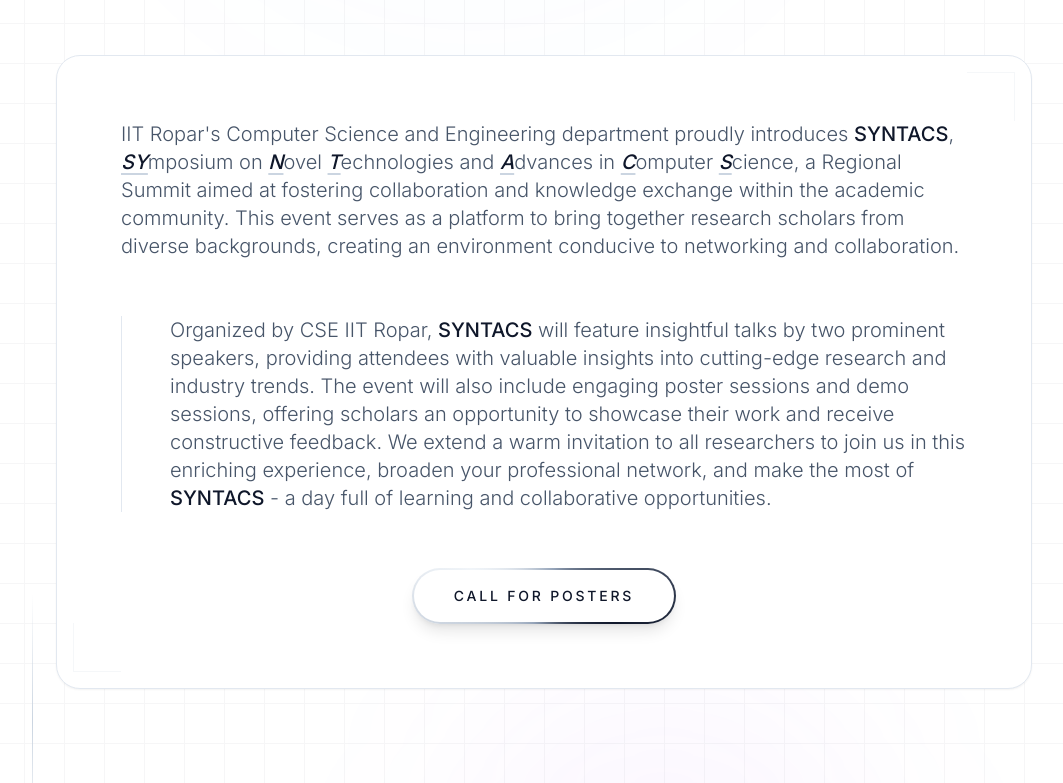
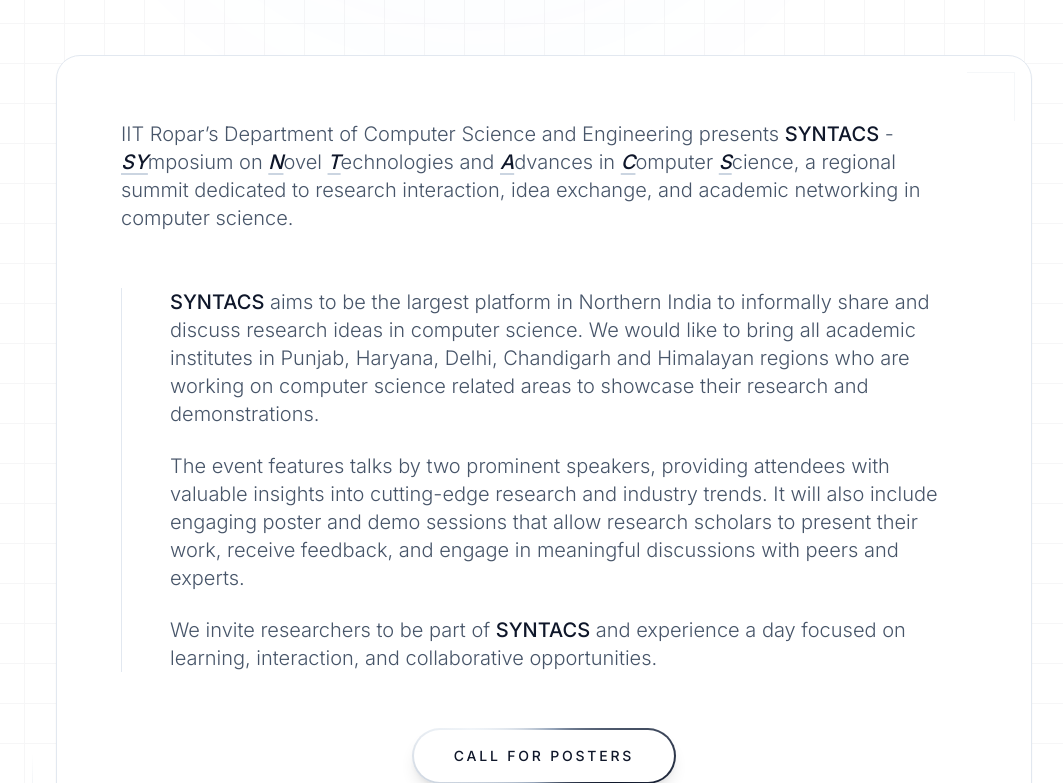
Before and after one commit to encodedCoder/syntacs2026, a Next.js app: page / in a window 1280 px wide. Shown: the part 3497-4280 px from the top of the page, without its empty margins (96-1159 px from the left). Built offline with nearby package versions, Linux system fonts and the light colour scheme.

Commit message:
Update welcome section content

```diff
--- a/src/components/WelcomeSection.tsx
+++ b/src/components/WelcomeSection.tsx
@@ -89,18 +89,26 @@
                 transition={{ duration: 0.8, delay: 0.2 }}
                 className="text-slate-600 text-base md:text-xl leading-relaxed text-justify md:text-left font-light"
               >
-                IIT Ropar's Computer Science and Engineering department proudly introduces <span className="text-slate-900 font-medium">SYNTACS</span>, <span className="text-slate-900 font-medium italic underline decoration-slate-300 underline-offset-4">SY</span>mposium on <span className="text-slate-900 font-medium italic underline decoration-slate-300 underline-offset-4">N</span>ovel <span className="text-slate-900 font-medium italic underline decoration-slate-300 underline-offset-4">T</span>echnologies and <span className="text-slate-900 font-medium italic underline decoration-slate-300 underline-offset-4">A</span>dvances in <span className="text-slate-900 font-medium italic underline decoration-slate-300 underline-offset-4">C</span>omputer <span className="text-slate-900 font-medium italic underline decoration-slate-300 underline-offset-4">S</span>cience, a Regional Summit aimed at fostering collaboration and knowledge exchange within the academic community. This event serves as a platform to bring together research scholars from diverse backgrounds, creating an environment conducive to networking and collaboration.
+                IIT Ropar’s Department of Computer Science and Engineering presents <span className="text-slate-900 font-medium">SYNTACS</span> - <span className="text-slate-900 font-medium italic underline decoration-slate-300 underline-offset-4">SY</span>mposium on <span className="text-slate-900 font-medium italic underline decoration-slate-300 underline-offset-4">N</span>ovel <span className="text-slate-900 font-medium italic underline decoration-slate-300 underline-offset-4">T</span>echnologies and <span className="text-slate-900 font-medium italic underline decoration-slate-300 underline-offset-4">A</span>dvances in <span className="text-slate-900 font-medium italic underline decoration-slate-300 underline-offset-4">C</span>omputer <span className="text-slate-900 font-medium italic underline decoration-slate-300 underline-offset-4">S</span>cience, a regional summit dedicated to research interaction, idea exchange, and academic networking in computer science.
               </motion.p>
 
-              <motion.p
+              <motion.div
                 initial={{ opacity: 0, x: 20 }}
                 whileInView={{ opacity: 1, x: 0 }}
                 viewport={{ once: true }}
                 transition={{ duration: 0.8, delay: 0.4 }}
-                className="text-slate-600 text-base md:text-xl leading-relaxed text-justify md:text-left font-light border-l border-slate-200 pl-8 md:pl-12"
+                className="text-slate-600 text-base md:text-xl leading-relaxed text-justify md:text-left font-light border-l border-slate-200 pl-8 md:pl-12 space-y-6"
               >
-                Organized by CSE IIT Ropar, <span className="text-slate-900 font-medium">SYNTACS</span> will feature insightful talks by two prominent speakers, providing attendees with valuable insights into cutting-edge research and industry trends. The event will also include engaging poster sessions and demo sessions, offering scholars an opportunity to showcase their work and receive constructive feedback. We extend a warm invitation to all researchers to join us in this enriching experience, broaden your professional network, and make the most of <span className="text-slate-900 font-medium">SYNTACS</span> - a day full of learning and collaborative opportunities.
-              </motion.p>
+                <p>
+                  <span className="text-slate-900 font-medium">SYNTACS</span> aims to be the largest platform in Northern India to informally share and discuss research ideas in computer science. We would like to bring all academic institutes in Punjab, Haryana, Delhi, Chandigarh and Himalayan regions who are working on computer science related areas to showcase their research and demonstrations.
+                </p>
+                <p>
+                  The event features talks by two prominent speakers, providing attendees with valuable insights into cutting-edge research and industry trends. It will also include engaging poster and demo sessions that allow research scholars to present their work, receive feedback, and engage in meaningful discussions with peers and experts.
+                </p>
+                <p>
+                  We invite researchers to be part of <span className="text-slate-900 font-medium">SYNTACS</span> and experience a day focused on learning, interaction, and collaborative opportunities.
+                </p>
+              </motion.div>
 
               {/* Action Button */}
               <motion.div
```
